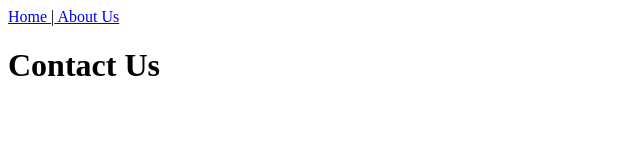
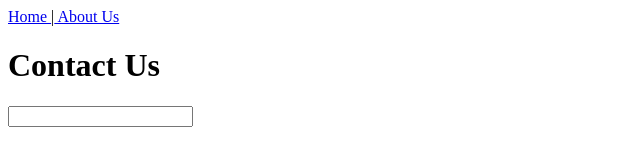
Before and after one commit to Zenithian/indesolateGames, a plain HTML site: page contactUs.htm in a window 1280 px wide. Shown: the whole page, without its empty margins (0-640 px from the left). Drawn offline with Linux system fonts and the light colour scheme.

Commit message:
Added form element to contactUs.htm

```diff
--- a/contactUs.htm
+++ b/contactUs.htm
@@ -12,6 +12,11 @@
 
 			<a href='index.htm'>Home </a>|<a href="aboutUs.htm"> About Us</a>
 			<h1>Contact Us</h1>
+			<form>
+
+				<input type='text' />
+
+			</form>
 
 		</body>
 
```
